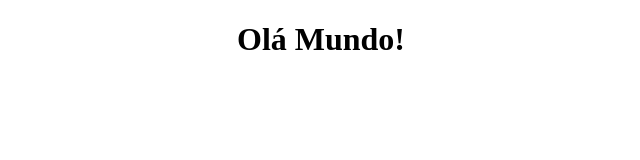
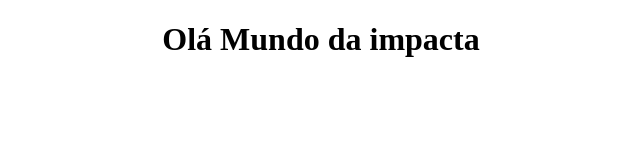
Before and after one commit to Rafa-Ramos-Dev/DevOps, a plain HTML site: page index.html in a window 1280 px wide. Shown: the whole page, without its empty margins (319-959 px from the left). Drawn offline with Linux system fonts and the light colour scheme.

Commit message:
version2

```diff
--- a/index.html
+++ b/index.html
@@ -9,7 +9,7 @@
     <body>
         <center>
 
-            <h1> Olá Mundo! </h1>
+            <h1> Olá Mundo da impacta </h1>
 
 
         </center>
```
